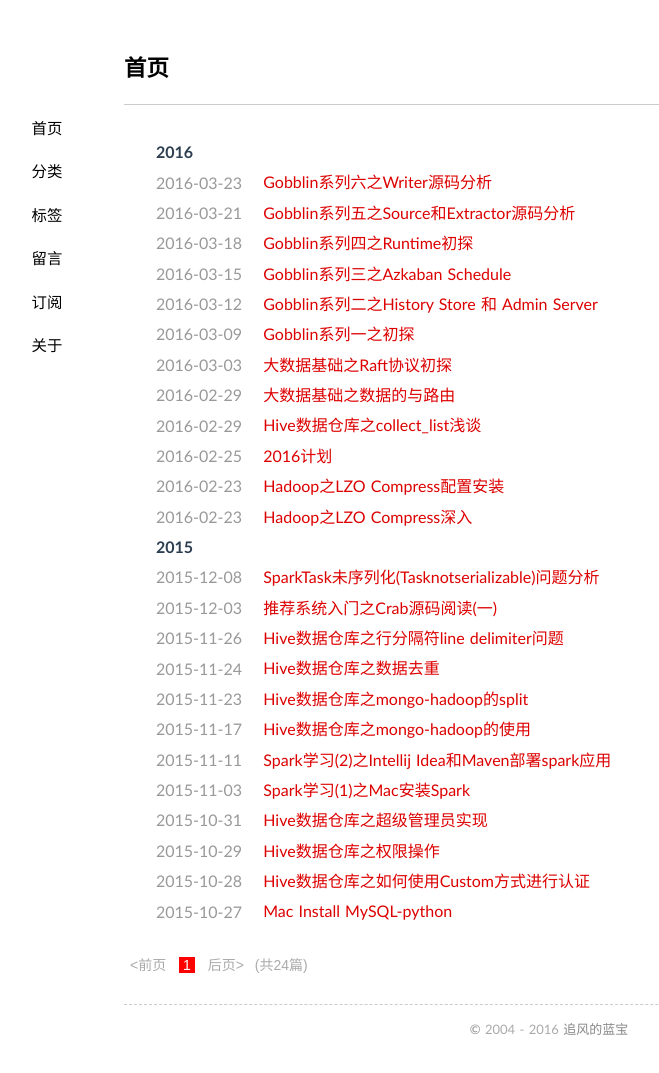
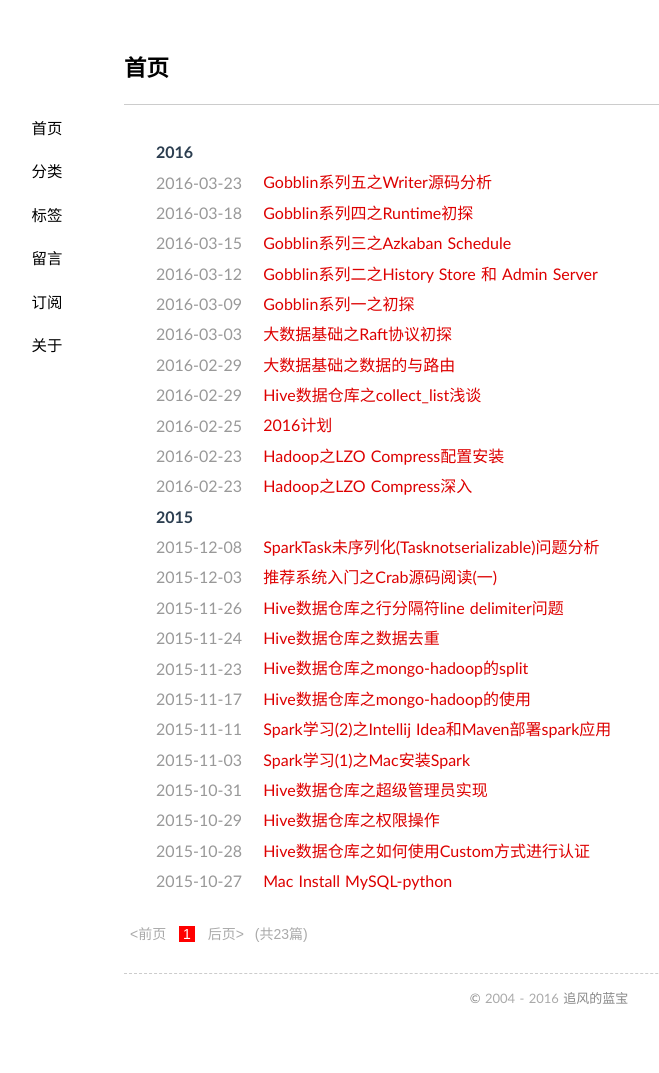
Before and after one commit to luyee/lamborryan.github.io, a Jekyll site: the page built from index.html, in a window 1280 px wide. Shown: the whole page, without its empty margins (91-750 px from the left). Built offline with Jekyll 4.4.1, drawn with Linux system fonts in a browser that asks for light colours; the list of posts is cut into pages by our own code; after the commit the page ends 1042 px from its top, so only the background shows below that.

Commit message:
no message

```diff
--- a/_posts/2016-03-21-gobblin-source-extractor-expand.md
+++ /dev/null
@@ -1,20 +0,0 @@
----
-layout: post
-title: Gobblin系列五之Source和Extractor源码分析
-date: 2016-03-21 13:30:00
-categories: 大数据
-tags: Gobblin
----
-# Gobblin系列五之Source和Extractor源码分析
-
-{% highlight java %}
-private void buildWriterIfNotPresent() throws IOException {
-  if (!this.writer.isPresent()) {
-    try {
-      this.writer = Optional.of(this.closer.register(buildWriter()));
-    } catch (SchemaConversionException sce) {
-      throw new IOException("Failed to build writer for fork " + this.index, sce);
-    }
-  }
-}
-{% endhighlight %}
--- a/_posts/2016-03-23-gobblin-partition-writer.md
+++ b/_posts/2016-03-23-gobblin-partition-writer.md
@@ -1,11 +1,11 @@
 ---
 layout: post
-title: Gobblin系列六之Writer源码分析
+title: Gobblin系列五之Writer源码分析
 date: 2016-03-23 13:30:00
 categories: 大数据
 tags: Gobblin
 ---
-# Gobblin系列六之Writer源码分析
+# Gobblin系列五之Writer源码分析
 
 ## 简介
 
```
